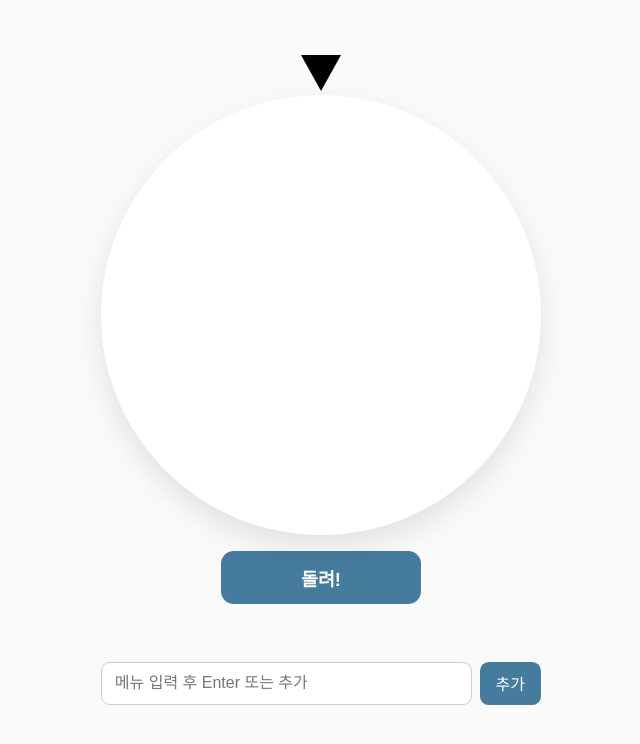
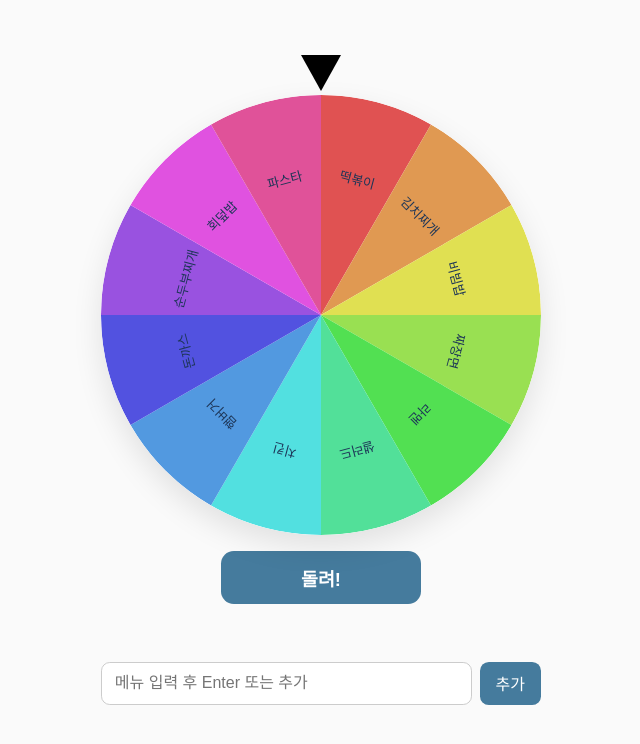
Before and after one commit to imcodingleon/private, a plain HTML site: page index.html in a window 1280 px wide. Shown: the whole page, without its empty margins (319-959 px from the left). Drawn offline with nearby package versions, Linux system fonts and the light colour scheme.

Commit message:
앱을 만들어보자

```diff
--- a/index.html
+++ b/index.html
@@ -5,28 +5,17 @@
   <meta name="viewport" content="width=device-width, initial-scale=1.0, maximum-scale=1" />
   <title>점심 메뉴 룰렛</title>
 
-  <!-- PWA -->
+  <!-- PWA: manifest & theme -->
   <link rel="manifest" href="manifest.json" />
   <meta name="theme-color" content="#457b9d" />
   <link rel="apple-touch-icon" href="icon.png" />
 
-  <!-- Open Graph / Kakao Talk share -->
+  <!-- Open Graph -->
   <meta property="og:title" content="점심 메뉴 룰렛" />
   <meta property="og:description" content="오늘 뭐 먹지? 돌려서 바로 결정!" />
-  <!-- 절대경로 + 파일명 일치 (GitHub Pages) -->
-  <meta property="og:image" content="https://imcodingleon.github.io/private/og-image.png" />
-  <meta property="og:image:width" content="1200" />
-  <meta property="og:image:height" content="630" />
-  <meta property="og:url" content="https://imcodingleon.github.io/private/" />
+  <meta property="og:image" content="og_image.png" />
+  <meta property="og:url" content="https://YOUR_DOMAIN_HERE/" />
   <meta property="og:type" content="website" />
-  <meta property="og:site_name" content="점심 메뉴 룰렛" />
-  <meta property="og:locale" content="ko_KR" />
-
-  <!-- Twitter Card (fallback) -->
-  <meta name="twitter:card" content="summary_large_image" />
-  <meta name="twitter:title" content="점심 메뉴 룰렛" />
-  <meta name="twitter:description" content="오늘 뭐 먹지? 돌려서 바로 결정!" />
-  <meta name="twitter:image" content="https://imcodingleon.github.io/private/og-image.png" />
 
   <!-- GSAP & Confetti -->
   <script src="https://cdn.jsdelivr.net/npm/gsap@3/dist/gsap.min.js"></script>
@@ -84,12 +73,38 @@
   </div>
 
   <script>
-  if('serviceWorker' in navigator){window.addEventListener('load',()=>navigator.serviceWorker.register('sw.js'));}
+  // PWA 등록
+  if ('serviceWorker' in navigator) {
+    window.addEventListener('load', () => {
+      navigator.serviceWorker.register('sw.js');
+    });
+  }
+
   const STORAGE_KEY="lunchWheelFoods";
   const defaultFoods=["떡볶이","김치찌개","비빔밥","짜장면","라멘","샐러드","치킨","햄버거","돈까스","순두부찌개","회덮밥","파스타"];
-  const wheel=document.getElementById("wheel");const resultDiv=document.getElementById("result");const modal=document.getElementById("modal");const modalText=document.getElementById("modalText");
-  const loadFoods=()=>{try{const s=localStorage.getItem(STORAGE_KEY);if(s){const a=JSON.parse(s);if(Array.isArray(a)&&a.length)return a;}}catch(e){}return[...defaultFoods];};
-  const saveFoods=()=>localStorage.setItem(STORAGE_KEY,JSON.stringify(foods));
+  const wheel=document.getElementById("wheel");
+  const resultDiv=document.getElementById("result");
+  const modal=document.getElementById("modal");
+  const modalText=document.getElementById("modalText");
+
+  function loadFoods(){try{const s=localStorage.getItem(STORAGE_KEY);if(s){const arr=JSON.parse(s);if(Array.isArray(arr)&&arr.length)return arr}}catch(e){}return[...defaultFoods];}
+  function saveFoods(){localStorage.setItem(STORAGE_KEY,JSON.stringify(foods));}
   let foods=loadFoods();
-  const polar=(r,a)=>{const rad=(a-90)*Math.PI/180;return{x:r*Math.cos(rad),y:r*Math.sin(rad)}};
-  function buildWheel(){wheel.innerHTML="";const R=220,slice=360/foods.length;const bg=document.createElementNS("http://www.w3.org/2000/svg","circle");bg.setAttribute("cx",0);bg.setAttribute("cy",0);bg.setAttribute("r",R);bg.setAttribute("fill","#fff");wheel.appendChild(bg);foods.forEach((food,i)=>{const a0=i*slice,a1=a0+slice,p0=polar(R,a0),p1=polar(R,a1);const path=document.createElementNS("http://www.w3.org/2000/svg","path");path.setAttribute("d",`M0 0 L${p0.x} ${p0.y} A${R} ${R} 0 0 1 ${p1.x} ${p1.y} Z`);path.setAttribute("fill",`hsl(${i*360/foods.length},70%,60%)`);path.dataset.idx=i;path.style.cursor="pointer";path.addEventListener("click",e=>deleteFood(parseInt(e.currentTarget.dataset.idx)));wheel.appendChild(path);const mid=a0+slice/2,tp=polar(R*0.63,mid);const text=document.createElementNS("http://www.w3
+
+  function polar(r,a){const rad=(a-90)*Math.PI/180;return{x:r*Math.cos(rad),y:r*Math.sin(rad)}}
+  function buildWheel(){wheel.innerHTML="";const R=220,slice=360/foods.length;const bg=document.createElementNS("http://www.w3.org/2000/svg","circle");bg.setAttribute("cx",0);bg.setAttribute("cy",0);bg.setAttribute("r",R);bg.setAttribute("fill","#fff");wheel.appendChild(bg);
+    foods.forEach((food,i)=>{const a0=i*slice,a1=a0+slice,p0=polar(R,a0),p1=polar(R,a1);const path=document.createElementNS("http://www.w3.org/2000/svg","path");path.setAttribute("d",`M0 0 L${p0.x} ${p0.y} A${R} ${R} 0 0 1 ${p1.x} ${p1.y} Z`);path.setAttribute("fill",`hsl(${i*360/foods.length},70%,60%)`);path.dataset.idx=i;path.style.cursor="pointer";path.addEventListener("click",e=>deleteFood(parseInt(e.currentTarget.dataset.idx)));wheel.appendChild(path);const mid=a0+slice/2,tp=polar(R*0.63,mid);const text=document.createElementNS("http://www.w3.org/2000/svg","text");text.setAttribute("x",tp.x);text.setAttribute("y",tp.y);text.setAttribute("fill","var(--text-dark)");text.setAttribute("font-size","13");text.setAttribute("text-anchor","middle");text.setAttribute("dominant-baseline","middle");text.setAttribute("transform",`rotate(${mid} ${tp.x} ${tp.y})`);text.textContent=food;wheel.appendChild(text);});}
+  function deleteFood(idx){foods.splice(idx,1);saveFoods();if(!foods.length)return alert("메뉴가 하나도 없습니다!");buildWheel();}
+
+  buildWheel();
+  let spinning=false;
+  document.getElementById("spinBtn").addEventListener("click",()=>{if(spinning||!foods.length)return;spinning=true;resultDiv.textContent="";const extra=1440+Math.random()*360;gsap.to(wheel,{rotation:"+="+extra,duration:6,ease:"power4.out",onComplete:()=>{const raw=gsap.getProperty(wheel,"rotation");const deg=((raw%360)+360)%360;const sliceAngle=360/foods.length;const idx=Math.floor(((360-deg)%360)/sliceAngle);const food=foods[idx];resultDiv.textContent=`오늘 점심은 ${food}!`;fireworks();showModal(food);spinning=false;}});});
+
+  function fireworks(){const end=Date.now()+1500,colors=["#e63946","#fee440","#06d6a0","#118ab2","#f084d6"];(function frame(){confetti({particleCount:8,angle:60,spread:55,origin:{x:0},colors});confetti({particleCount:8,angle:120,spread:55,origin:{x:1},colors});if(Date.now()<end)requestAnimationFrame(frame);})();}
+  function showModal(food){modalText.textContent=food;modal.classList.add("show");}
+  document.getElementById("closeModal").addEventListener("click",()=>modal.classList.remove("show"));modal.addEventListener("click",e=>{if(e.target===modal)modal.classList.remove("show")});
+  function addFood(){const input=document.getElementById("newFood");const v=input.value.trim();if(!v)return;foods.push(v);input.value="";saveFoods();buildWheel();}
+  document.getElementById("addFoodBtn").addEventListener("click",addFood);document.getElementById("newFood").addEventListener("keypress",e=>{if(e.key==="Enter")addFood();});
+  </script>
+</body>
+</html>
```
